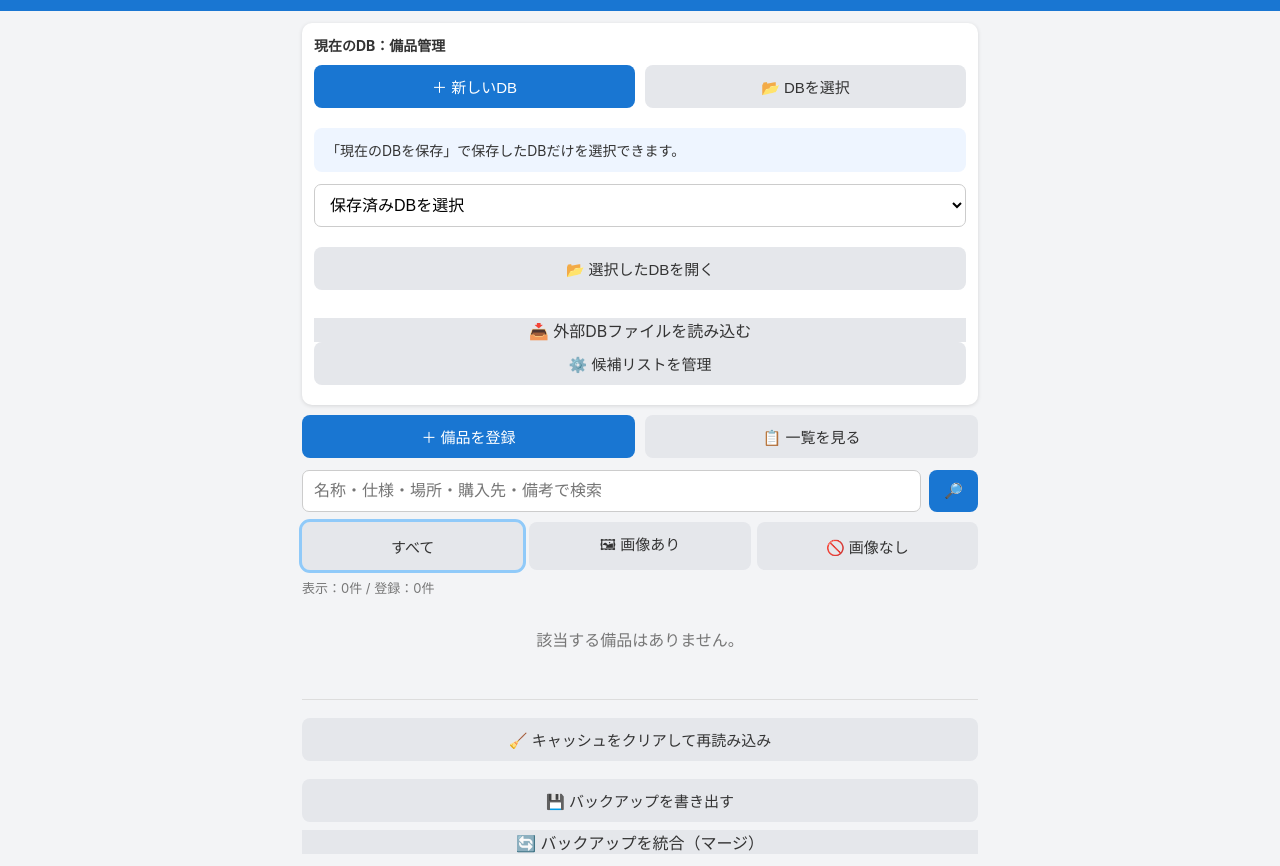
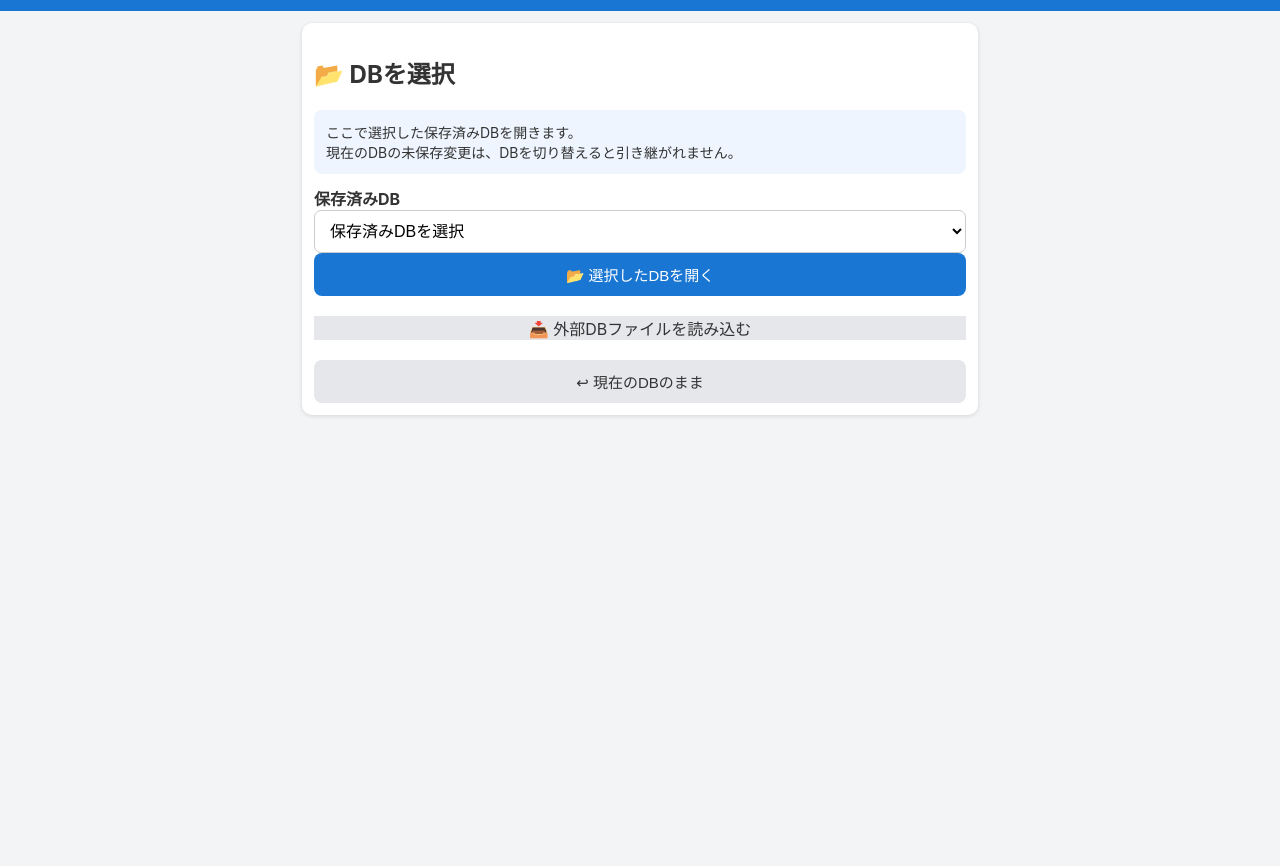
Before and after one commit to 39aya93/bihin-kanri, a plain HTML site: page index.html in a window 1280 px wide. Both pictures are taken after a click on the button "📂 DBを選択". Shown: the part 46-912 px from the top of the page. After the commit the page ends 800 px from the top, so only its background shows below. Drawn offline with Linux system fonts and the light colour scheme.

Commit message:
Update index.html

```diff
--- a/index.html
+++ b/index.html
@@ -20,16 +20,8 @@
       <button class="primary" onclick="newDatabase()">＋ 新しいDB</button>
       <button class="secondary" onclick="openDbSelector()">📂 DBを選択</button>
     </div>
-    <div id="savedDbSelector" class="hidden">
-      <div class="info-box">「現在のDBを保存」で保存したDBだけを選択できます。</div>
-      <select id="savedDbSelect"><option value="">保存済みDBを選択</option></select>
-      <br><br>
-      <button class="secondary full" onclick="loadSelectedSavedDb()">📂 選択したDBを開く</button>
-      <br><br>
-      <label class="secondary full" style="display:block;text-align:center;cursor:pointer">📥 外部DBファイルを読み込む
-        <input type="file" accept=".json,application/json" style="display:none" onchange="importDatabase(event)">
-      </label>
-    </div>
+    <button class="primary full" onclick="saveCurrentDb()">💾 現在のDBを保存</button>
+    <div class="small" style="margin-top:6px;margin-bottom:8px">保存すると「DBを選択」から呼び出せます。</div>
     <button class="secondary full" onclick="showMaintenance()">⚙️ 候補リストを管理</button>
   </div>
 
@@ -60,6 +52,19 @@
     <input type="file" accept=".json,application/json" style="display:none" onchange="mergeBackup(event)">
   </label>
 </section>
+
+<section id="dbScreen" class="hidden"><div class="card">
+<h2>📂 DBを選択</h2>
+<div class="info-box">ここで選択した保存済みDBを開きます。<br>現在のDBの未保存変更は、DBを切り替えると引き継がれません。</div>
+<label class="form-group"><b>保存済みDB</b><select id="savedDbSelect"><option value="">保存済みDBを選択</option></select></label>
+<button class="primary full" onclick="loadSelectedSavedDb()">📂 選択したDBを開く</button>
+<br><br>
+<label class="secondary full" style="display:block;text-align:center;cursor:pointer">📥 外部DBファイルを読み込む
+  <input type="file" accept=".json,application/json" style="display:none" onchange="importDatabase(event)">
+</label>
+<br>
+<button class="secondary full" onclick="showHome()">↩ 現在のDBのまま</button>
+</div></section>
 
 <section id="formScreen" class="hidden"><div class="card">
 <h2 id="formTitle">備品登録</h2>
@@ -96,7 +101,7 @@ let activeDbName=localStorage.getItem(ACTIVE_DB_KEY)||'備品管理';
 
 const $=id=>document.getElementById(id);
 function createId(){return 'I'+Date.now().toString(36)+Math.random().toString(36).slice(2,8)}
-function hideAllScreens(){['homeScreen','formScreen','detailScreen','maintenanceScreen'].forEach(id=>$(id).classList.add('hidden'))}
+function hideAllScreens(){document.querySelectorAll('main > section').forEach(section=>section.classList.add('hidden'))}
 function showHome(){document.querySelectorAll('main > section').forEach(section=>section.classList.add('hidden'));$('homeScreen').classList.remove('hidden');updateDbName();refreshList()}
 function updateDbName(){ $('activeDbName').textContent='現在のDB：'+activeDbName; localStorage.setItem(ACTIVE_DB_KEY,activeDbName) }
 function getSettings(){
@@ -145,12 +150,13 @@ async function removeCandidate(type,index,value,count){const label=type==='locat
 function addLocationFromSettings(){addCandidate('location')}function addStoreFromSettings(){addCandidate('store')}
 async function addCandidate(type){const label=type==='location'?'保管場所':'購入先';const v=prompt('追加する'+label+'を入力してください。');if(v===null)return;const n=v.trim();if(!n)return;const s=getSettings(),arr=type==='location'?s.locations:s.stores;if(arr.includes(n)){alert('すでに登録されています。');return}arr.push(n);saveSettings(s);await showMaintenance()}
 
-async function exportDatabase(){const items=await getAllItems(),s=getSettings();const data={formatVersion:4,dbName:activeDbName,exportedAt:new Date().toISOString(),settings:s,items};await saveCatalog({name:activeDbName,dbName:activeDbName,settings:s,items:JSON.parse(JSON.stringify(items)),savedAt:new Date().toISOString()});downloadJson(data,activeDbName+'_DB_'+today()+'.json');await refreshSavedDbSelector();alert('「'+activeDbName+'」を保存しました。\n\n次回から「DBを選択」でこのDBを選べます。')}
+async function saveCurrentDb(){const items=await getAllItems(),s=getSettings();const now=new Date().toISOString();await saveCatalog({name:activeDbName,dbName:activeDbName,settings:s,items:JSON.parse(JSON.stringify(items)),savedAt:now});await refreshSavedDbSelector();alert('「'+activeDbName+'」を保存しました。\n\n次回から「DBを選択」でこのDBを開けます。')}
+async function exportDatabase(){const items=await getAllItems(),s=getSettings();const data={formatVersion:4,dbName:activeDbName,exportedAt:new Date().toISOString(),settings:s,items};downloadJson(data,activeDbName+'_DB_'+today()+'.json');alert('DBファイルを書き出しました。')}
 function exportBackup(){exportDatabase()}
 function downloadJson(data,name){const blob=new Blob([JSON.stringify(data)],{type:'application/json'}),url=URL.createObjectURL(blob),a=document.createElement('a');a.href=url;a.download=name;document.body.appendChild(a);a.click();a.remove();setTimeout(()=>URL.revokeObjectURL(url),1000)}function today(){return new Date().toISOString().slice(0,10)}
-async function openDbSelector(){const box=$('savedDbSelector');box.classList.toggle('hidden');if(!box.classList.contains('hidden'))await refreshSavedDbSelector()}
-async function refreshSavedDbSelector(){const s=$('savedDbSelect'),list=await getCatalogs();list.sort((a,b)=>String(a.name).localeCompare(String(b.name),'ja'));s.innerHTML='<option value="">保存済みDBを選択</option>';list.forEach(x=>{const o=document.createElement('option');o.value=x.name;o.textContent=x.name;s.appendChild(o)})}
-async function loadSelectedSavedDb(){const name=$('savedDbSelect').value;if(!name){alert('DBを選択してください。');return}const data=await getCatalog(name);if(!data){alert('保存済みDBが見つかりません。');return}if(!confirm('保存済みDB「'+name+'」を開きますか？\n\n現在のDBの未保存変更は引き継がれません。'))return;await loadDatabaseData(data);$('savedDbSelector').classList.add('hidden');alert('DBを開きました。\n\n'+name+'：'+(data.items||[]).length+'件')}
+async function openDbSelector(){hideAllScreens();$('dbScreen').classList.remove('hidden');await refreshSavedDbSelector()}
+async function refreshSavedDbSelector(){const s=$('savedDbSelect');if(!s)return;const list=await getCatalogs();list.sort((a,b)=>String(a.name).localeCompare(String(b.name),'ja'));s.innerHTML='<option value="">保存済みDBを選択</option>';list.forEach(x=>{const o=document.createElement('option');o.value=x.name;o.textContent=x.name;s.appendChild(o)})}
+async function loadSelectedSavedDb(){const name=$('savedDbSelect').value;if(!name){alert('DBを選択してください。');return}const data=await getCatalog(name);if(!data){alert('保存済みDBが見つかりません。');return}if(!confirm('保存済みDB「'+name+'」を開きますか？\n\n現在のDBの未保存変更は引き継がれません。'))return;await loadDatabaseData(data);showHome();alert('DBを開きました。\n\n'+name+'：'+(data.items||[]).length+'件')}
 async function loadDatabaseData(data){await clearDB();for(const raw of data.items||[]){if(!raw||typeof raw!=='object')continue;const item={...raw,id:raw.id?String(raw.id):createId()};const now=new Date().toISOString();if(!item.createdAt)item.createdAt=now;if(!item.updatedAt)item.updatedAt=now;await saveToDB(item)}setSettings({locations:Array.isArray(data.settings?.locations)?data.settings.locations:DEFAULT_LOCATIONS,stores:Array.isArray(data.settings?.stores)?data.settings.stores:DEFAULT_STORES});activeDbName=data.dbName||data.name||'備品管理';updateDbName();$('searchInput').value='';imageFilter='all';setImageFilter('all')}
 async function newDatabase(){const v=prompt('新しいDB名を入力してください。\n例：園芸用品、工具、家電など');if(v===null)return;const name=v.trim();if(!name)return;if(!confirm('新しいDB「'+name+'」を作成しますか？\n\n現在のDBを保存していない場合は、先に「現在のDBを保存」してください。'))return;await clearDB();activeDbName=name;updateDbName();setSettings({locations:[...DEFAULT_LOCATIONS],stores:[...DEFAULT_STORES]});$('searchInput').value='';imageFilter='all';setImageFilter('all');await refreshSavedDbSelector();alert('新しいDBを作成しました。\n\nまだ「保存済みDB」にはなっていません。\n必要なら「現在のDBを保存」を押してください。')}
 async function importDatabase(e){const f=e.target.files[0];if(!f)return;try{const data=JSON.parse(await f.text());if(!Array.isArray(data.items))throw new Error('DBファイルの形式が不正です。');data.dbName=data.dbName||f.name.replace(/\.json$/i,'');await saveCatalog({name:data.dbName,dbName:data.dbName,settings:{locations:Array.isArray(data.settings?.locations)?data.settings.locations:DEFAULT_LOCATIONS,stores:Array.isArray(data.settings?.stores)?data.settings.stores:DEFAULT_STORES},items:data.items,savedAt:new Date().toISOString()});await loadDatabaseData(data);await refreshSavedDbSelector();alert('DBファイルを読み込みました。\n\n'+data.dbName+'：'+data.items.length+'件')}catch(err){alert('DBの読み込みに失敗しました。\n\n'+err.message)}e.target.value=''}
@@ -160,6 +166,6 @@ async function clearCache(){if(!confirm('キャッシュをクリアして再読
 
 async function init(){await openDB();updateDbName();refreshLocationList();refreshStoreList();await refreshList();await refreshSavedDbSelector()}
 init();
-if('serviceWorker' in navigator)window.addEventListener('load',()=>navigator.serviceWorker.register('sw.js?v=5').catch(console.log));
+if('serviceWorker' in navigator)window.addEventListener('load',()=>navigator.serviceWorker.register('sw.js?v=6').catch(console.log));
 </script>
 </body></html>
```
